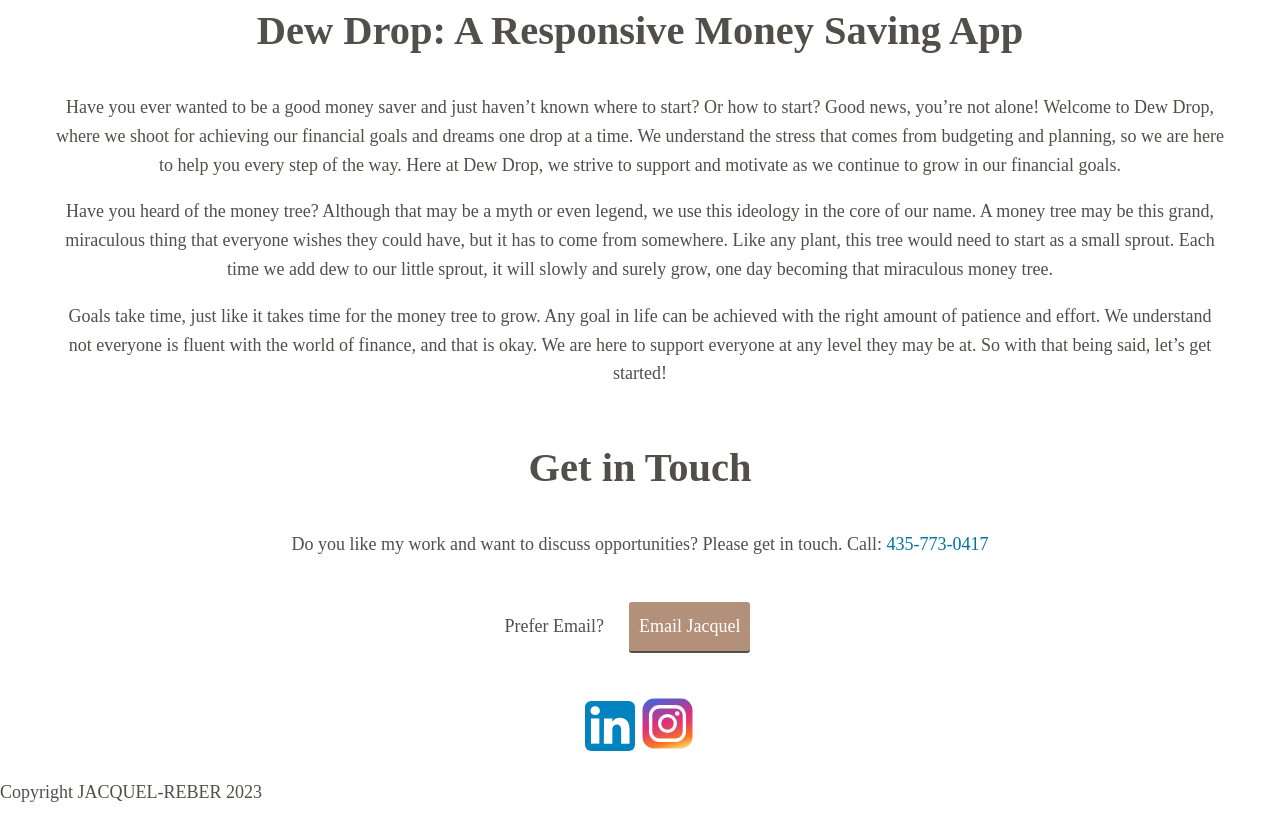
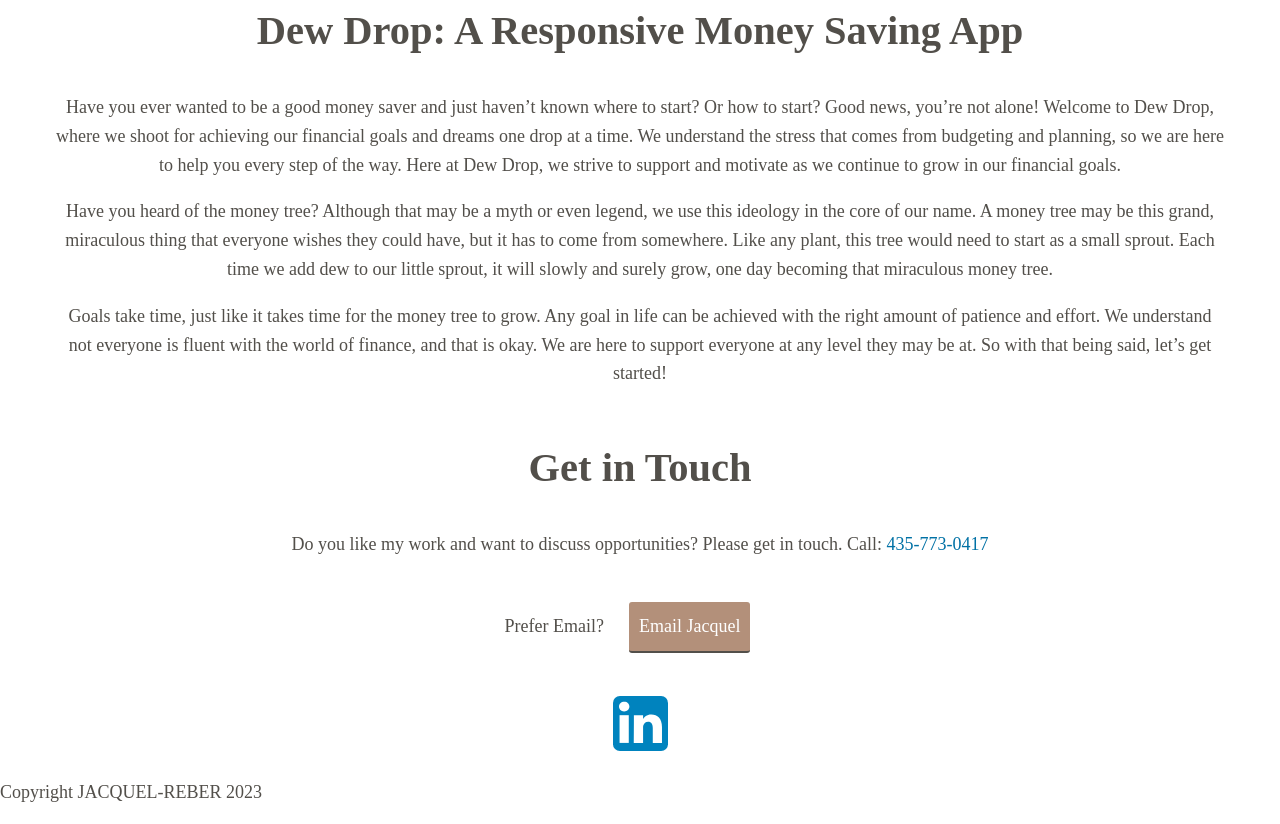
Before and after one commit to jellsbozarth/porfolio-website, a plain HTML site: page dewdrop.html in a window 1280 px wide. Shown: the part 2017-2841 px from the top of the page. Drawn offline with nearby package versions, Linux system fonts and the light colour scheme; a web font is replaced by a local one.

Commit message:
Update dewdrop.html
- connected linked in URL
- got rid of instagram icon

```diff
--- a/dewdrop.html
+++ b/dewdrop.html
@@ -28,7 +28,7 @@
                         <li><a href="index.html">Home</a></li>
                         <li><a href="about.html">About</a></li>
                         <li><a href="dewdrop.html">Projects</a></li>
-                        <li><a href="#contact onclick=" menuToggle()">Contact</a></li>
+                        <li><a href="contact.html"menuToggle()">Contact</a></li>
                         <li><a href="javascript:void(0);" class="icon" onclick="menuToggle()"><i
                                     class="fas fa-bars"></i></a></li>
                     </ul>
@@ -107,8 +107,8 @@
             </div>
 
             <div>
-                <a href="LINKEDIN-URL" target="_blank">
-                    <svg height="50" id="Layer_1" version="1.1" viewBox="0 0 512 512" width="50" xml:space="preserve"
+                <a href="https://www.linkedin.com/in/jacquel-reber-ba301b27b" target="_blank">
+                    <svg height="55" id="Layer_1" version="1.1" viewBox="0 0 512 512" width="55" xml:space="preserve"
                         xmlns="http://www.w3.org/2000/svg" xmlns:cc="http://creativecommons.org/ns#"
                         xmlns:dc="http://purl.org/dc/elements/1.1/"
                         xmlns:inkscape="http://www.inkscape.org/namespaces/inkscape"
@@ -133,44 +133,7 @@
                         </g>
                     </svg>
                 </a>
-                <a href="Instagram-Link">
-                    <svg height="55" id="Apple" viewBox="0 0 512 512" width="55" xmlns="http://www.w3.org/2000/svg"
-                        xmlns:xlink="http://www.w3.org/1999/xlink">
-                        <defs>
-                            <style>
-                                .cls-1 {
-                                    fill: url(#Nepojmenovaný_přechod_27);
-                                }
 
-                                .cls-2 {
-                                    fill: #fff;
-                                }
-                            </style>
-                            <linearGradient gradientUnits="userSpaceOnUse" id="Nepojmenovaný_přechod_27" x1="328.27"
-                                x2="183.73" y1="508.05" y2="3.95">
-                                <stop offset="0" stop-color="#ffdb73" />
-                                <stop offset="0.08" stop-color="#fdad4e" />
-                                <stop offset="0.15" stop-color="#fb832e" />
-                                <stop offset="0.19" stop-color="#fa7321" />
-                                <stop offset="0.23" stop-color="#f6692f" />
-                                <stop offset="0.37" stop-color="#e84a5a" />
-                                <stop offset="0.48" stop-color="#e03675" />
-                                <stop offset="0.55" stop-color="#dd2f7f" />
-                                <stop offset="0.68" stop-color="#b43d97" />
-                                <stop offset="0.97" stop-color="#4d60d4" />
-                                <stop offset="1" stop-color="#4264db" />
-                            </linearGradient>
-                        </defs>
-                        <title />
-                        <rect class="cls-1" height="465.06" rx="107.23" ry="107.23" width="465.06" x="23.47"
-                            y="23.47" />
-                        <path class="cls-2"
-                            d="M331,115.22a66.92,66.92,0,0,1,66.65,66.65V330.13A66.92,66.92,0,0,1,331,396.78H181a66.92,66.92,0,0,1-66.65-66.65V181.87A66.92,66.92,0,0,1,181,115.22H331m0-31H181c-53.71,0-97.66,44-97.66,97.66V330.13c0,53.71,44,97.66,97.66,97.66H331c53.71,0,97.66-44,97.66-97.66V181.87c0-53.71-43.95-97.66-97.66-97.66Z" />
-                        <path class="cls-2"
-                            d="M256,198.13A57.87,57.87,0,1,1,198.13,256,57.94,57.94,0,0,1,256,198.13m0-31A88.87,88.87,0,1,0,344.87,256,88.87,88.87,0,0,0,256,167.13Z" />
-                        <circle class="cls-2" cx="346.81" cy="163.23" r="21.07" />
-                    </svg>
-                </a>
             </div>
         </div>
         <p>Copyright JACQUEL-REBER 2023</p>
```
